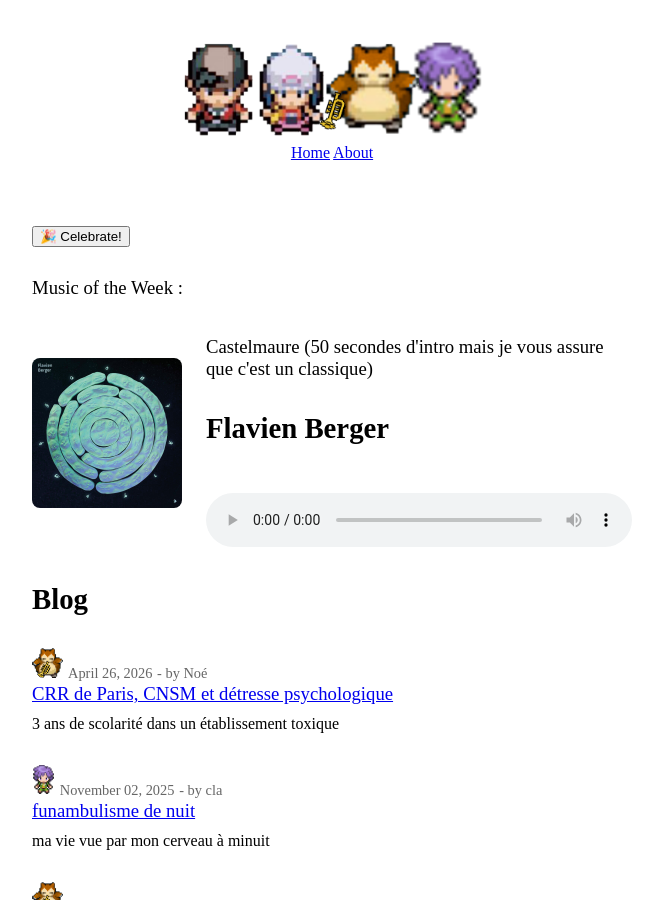
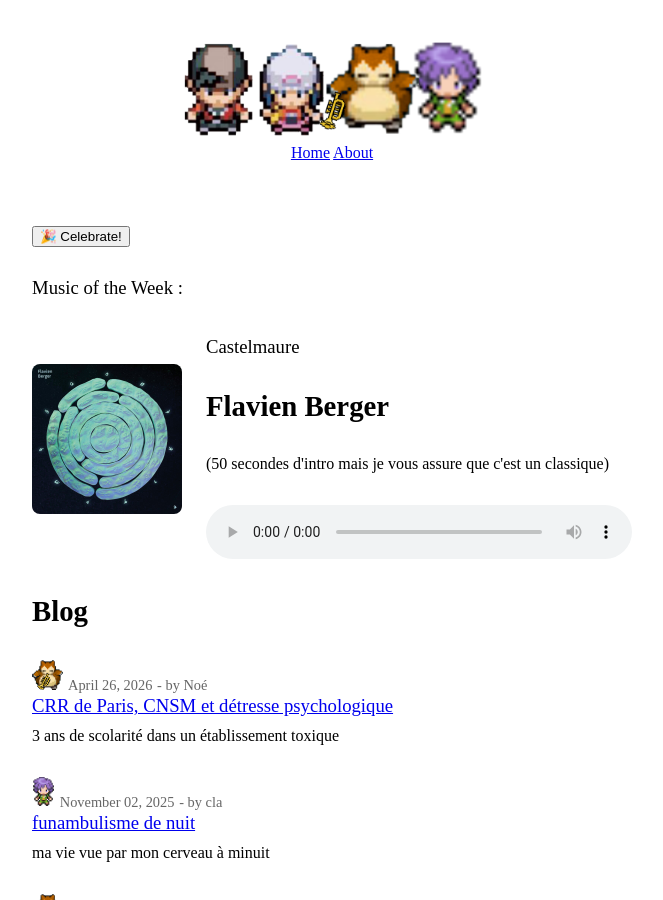
Before and after one commit to 3imaginaryboys3/3imaginaryboys3.github.io, a Jekyll site: the page built from index.markdown, in a window 1280 px wide and 900 px high. Shown: the whole window, without its empty margins (308-971 px from the left). Built offline with Jekyll 4.4.1, drawn with Linux system fonts in a browser that asks for light colours; nearby versions of some CDN libraries; some web fonts are replaced; part of the change alters nothing that is shown.

```diff
--- a/_data/music.yml
+++ b/_data/music.yml
@@ -1,5 +1,6 @@
-- title: "Castelmaure (50 secondes d'intro mais je vous assure que c'est un classique)"
+- title: "Castelmaure"
   artist: "Flavien Berger"
+  subtitle: "(50 secondes d'intro mais je vous assure que c'est un classique)"
   ref : #
   cover: "assets/img/castelmaure.jpg"
   audio: " assets/audio/Castelmaure.mp3 "
```
